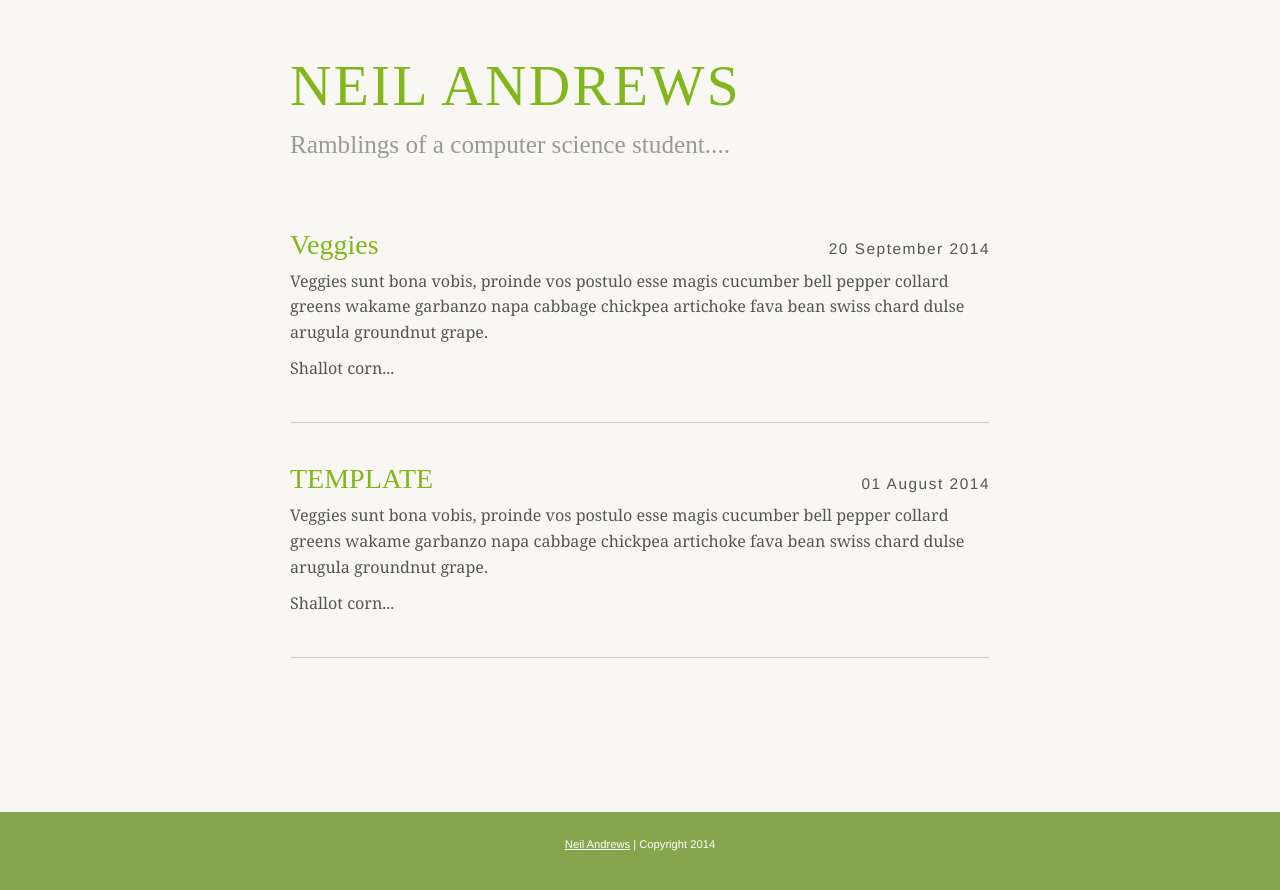
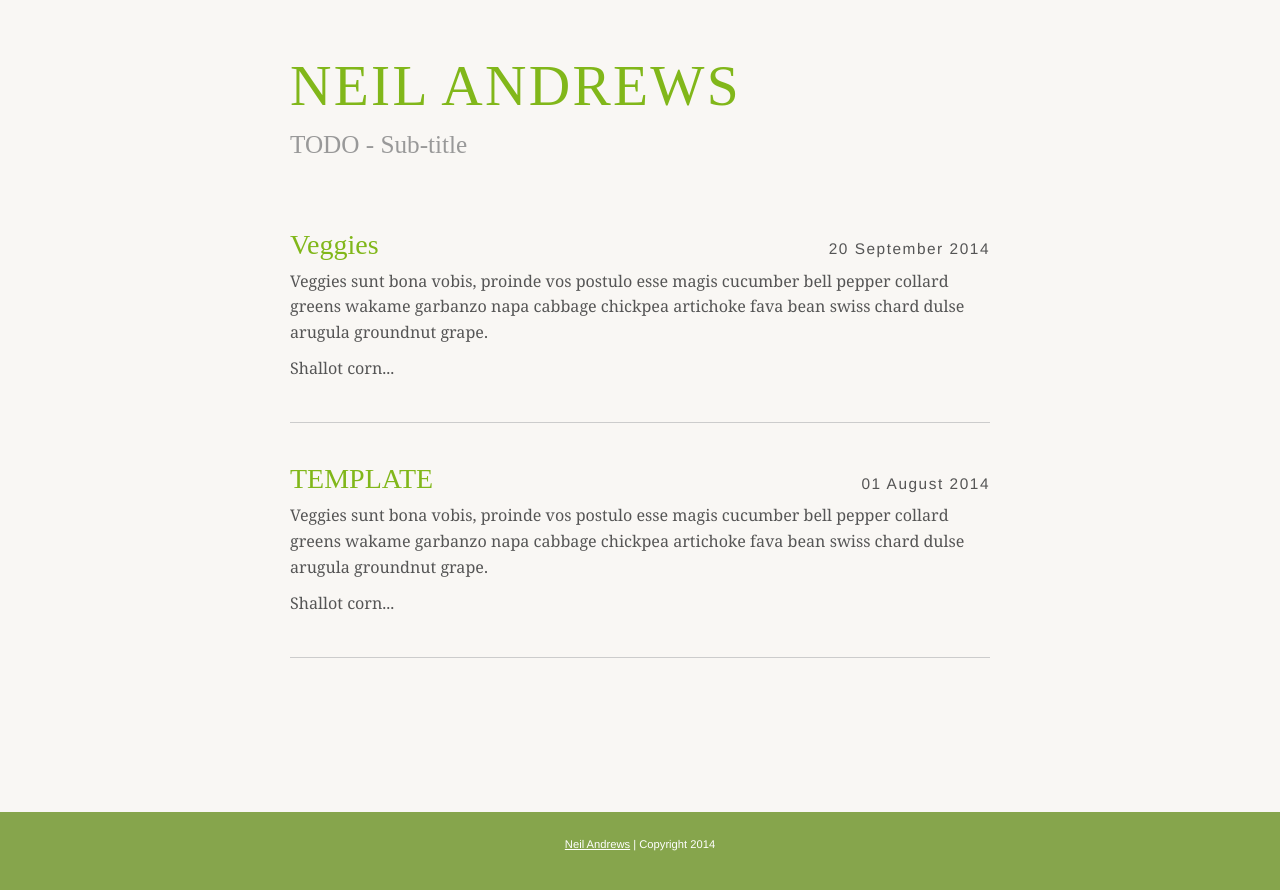
Before and after one commit to neilandrews/neilandrews.github.io, a Jekyll site: the page built from index.html, in a window 1280 px wide. Shown: the top 890 px of the page. Built offline with Jekyll 4.4.1, drawn with Linux system fonts in a browser that asks for light colours; some web fonts are replaced; the list of posts is cut into pages by our own code.

Commit message:
Update index.html

```diff
--- a/index.html
+++ b/index.html
@@ -9,7 +9,7 @@ title: Mainpage
     	<div class="row-fluid">
     		<section class="content">
     		  <h1>Neil Andrews</h1>
-          <div class="sub-title">Ramblings of a computer science student....</div>
+          <div class="sub-title">TODO - Sub-title</div>
     		</section>
     		<ul class="entries">
     		{% for post in paginator.posts %}
```
